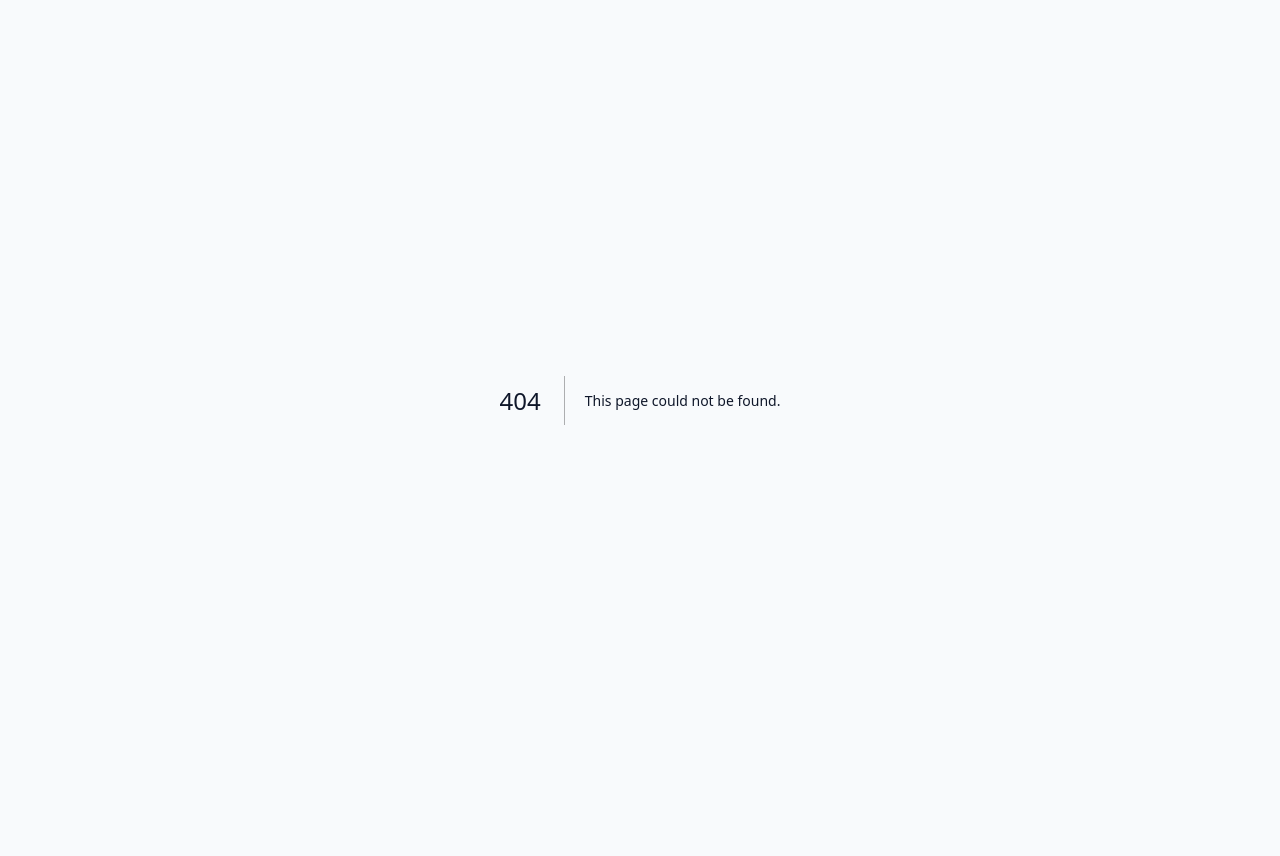
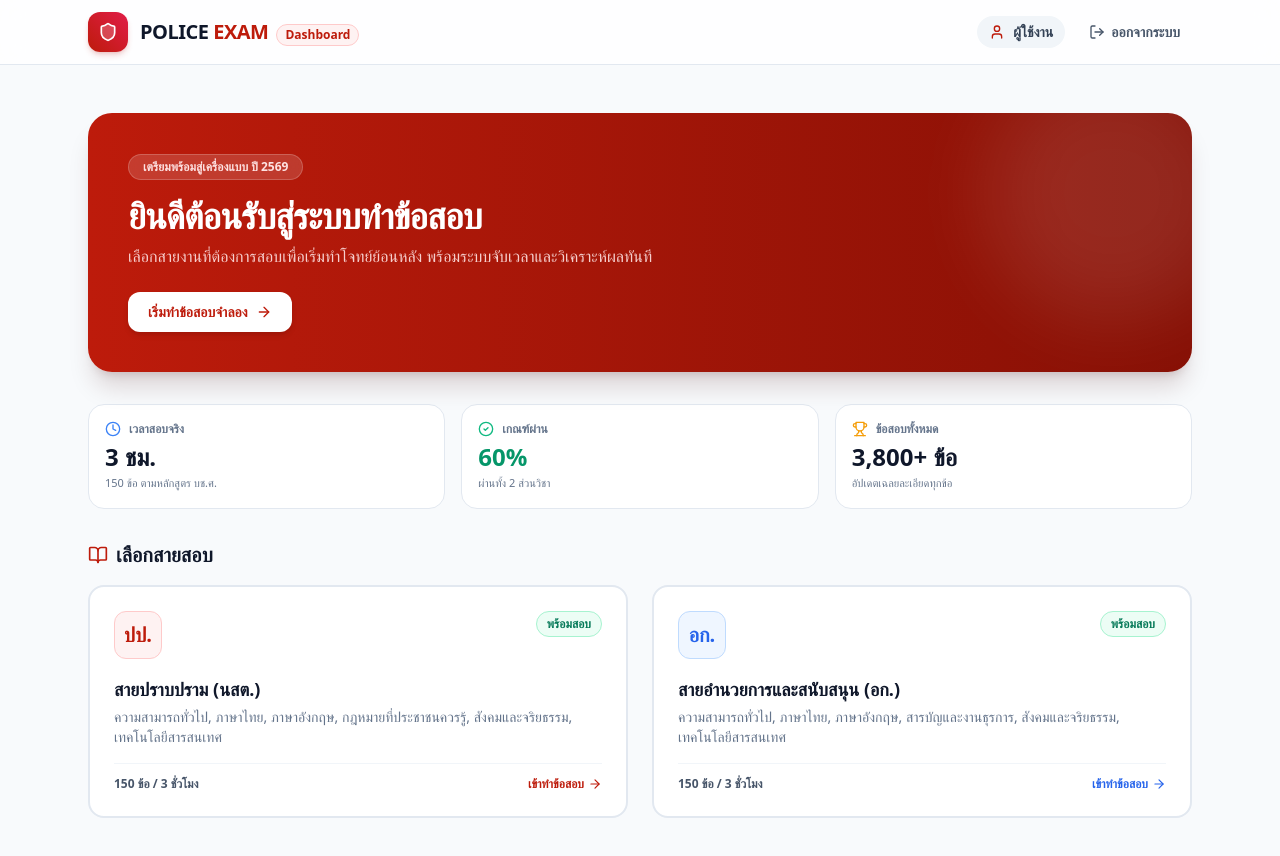
Before and after one commit to Natmin2548/police-exam-v2, a Next.js app: page /home in a window 1280 px wide. Before the commit this address had no page. Shown: the top 856 px of the page. Before the commit the page ends 800 px from the top, so only its background shows below. Built offline with nearby package versions, Linux system fonts and the light colour scheme.

Commit message:
feat: add home dashboard page

```diff
--- /dev/null
+++ b/src/app/home/page.tsx
@@ -0,0 +1,159 @@
+"use client";
+
+import React from "react";
+import Link from "next/link";
+import { Shield, BookOpen, User, LogOut, ArrowRight, CheckCircle2, Trophy, Clock } from "lucide-react";
+
+export default function HomePage() {
+  return (
+    <main className="min-h-screen bg-slate-50 text-slate-900">
+      {/* Top Navbar for Home */}
+      <header className="sticky top-0 z-40 bg-white/80 backdrop-blur-md border-b border-slate-200">
+        <div className="max-w-6xl mx-auto px-4 sm:px-6 h-16 flex items-center justify-between">
+          <div className="flex items-center gap-3">
+            <div className="w-10 h-10 rounded-xl bg-gradient-to-tr from-[#BD1B0B] to-rose-600 flex items-center justify-center text-white shadow-md shadow-red-700/20">
+              <Shield className="w-5 h-5 fill-white/20" />
+            </div>
+            <div>
+              <span className="font-black text-slate-900 tracking-tight text-lg sm:text-xl">
+                POLICE <span className="text-[#BD1B0B]">EXAM</span>
+              </span>
+              <span className="hidden sm:inline-block ml-2 text-xs font-semibold px-2 py-0.5 rounded-full bg-red-50 text-[#BD1B0B] border border-red-200">
+                Dashboard
+              </span>
+            </div>
+          </div>
+
+          <div className="flex items-center gap-3">
+            <div className="flex items-center gap-2 px-3 py-1.5 rounded-full bg-slate-100 text-slate-700 text-xs sm:text-sm font-medium">
+              <User className="w-4 h-4 text-[#BD1B0B]" />
+              <span className="font-semibold">ผู้ใช้งาน</span>
+            </div>
+            <Link
+              href="/"
+              className="inline-flex items-center gap-1.5 text-xs sm:text-sm font-bold text-slate-600 hover:text-red-600 px-3 py-1.5 rounded-xl hover:bg-red-50 transition-colors"
+            >
+              <LogOut className="w-4 h-4" />
+              <span>ออกจากระบบ</span>
+            </Link>
+          </div>
+        </div>
+      </header>
+
+      {/* Main Content Container */}
+      <div className="max-w-6xl mx-auto px-4 sm:px-6 py-8 sm:py-12">
+        {/* Welcome Banner */}
+        <div className="relative overflow-hidden rounded-3xl bg-gradient-to-r from-[#BD1B0B] to-[#871005] p-6 sm:p-10 text-white shadow-xl shadow-red-950/15 mb-8">
+          <div className="absolute top-0 right-0 -translate-y-12 translate-x-12 w-64 h-64 rounded-full bg-white/10 blur-2xl pointer-events-none" />
+          <div className="relative z-10 max-w-2xl">
+            <div className="inline-flex items-center gap-2 bg-white/15 backdrop-blur-md px-3.5 py-1 rounded-full text-xs font-bold text-red-100 mb-4 border border-white/20">
+              <span>เตรียมพร้อมสู่เครื่องแบบ ปี 2569</span>
+            </div>
+            <h1 className="text-2xl sm:text-4xl font-black tracking-tight mb-2">
+              ยินดีต้อนรับสู่ระบบทำข้อสอบ
+            </h1>
+            <p className="text-sm sm:text-base text-red-100/90 font-medium leading-relaxed mb-6">
+              เลือกสายงานที่ต้องการสอบเพื่อเริ่มทำโจทย์ย้อนหลัง พร้อมระบบจับเวลาและวิเคราะห์ผลทันที
+            </p>
+
+            <div className="flex flex-wrap gap-3">
+              <button
+                type="button"
+                className="inline-flex items-center gap-2 bg-white text-[#BD1B0B] hover:bg-red-50 active:scale-98 text-sm font-extrabold px-5 py-2.5 rounded-xl shadow-md transition-all cursor-pointer"
+              >
+                <span>เริ่มทำข้อสอบจำลอง</span>
+                <ArrowRight className="w-4 h-4" />
+              </button>
+            </div>
+          </div>
+        </div>
+
+        {/* Quick Stats Cards */}
+        <div className="grid grid-cols-2 sm:grid-cols-3 gap-3 sm:gap-4 mb-8">
+          <div className="bg-white border border-slate-200 rounded-2xl p-4 shadow-xs">
+            <div className="flex items-center gap-2 text-slate-500 text-xs font-bold mb-1">
+              <Clock className="w-4 h-4 text-blue-500" />
+              <span>เวลาสอบจริง</span>
+            </div>
+            <div className="text-xl sm:text-2xl font-black text-slate-900">3 ชม.</div>
+            <div className="text-[11px] text-slate-500 mt-0.5">150 ข้อ ตามหลักสูตร บช.ศ.</div>
+          </div>
+
+          <div className="bg-white border border-slate-200 rounded-2xl p-4 shadow-xs">
+            <div className="flex items-center gap-2 text-slate-500 text-xs font-bold mb-1">
+              <CheckCircle2 className="w-4 h-4 text-emerald-500" />
+              <span>เกณฑ์ผ่าน</span>
+            </div>
+            <div className="text-xl sm:text-2xl font-black text-emerald-600">60%</div>
+            <div className="text-[11px] text-slate-500 mt-0.5">ผ่านทั้ง 2 ส่วนวิชา</div>
+          </div>
+
+          <div className="col-span-2 sm:col-span-1 bg-white border border-slate-200 rounded-2xl p-4 shadow-xs">
+            <div className="flex items-center gap-2 text-slate-500 text-xs font-bold mb-1">
+              <Trophy className="w-4 h-4 text-amber-500" />
+              <span>ข้อสอบทั้งหมด</span>
+            </div>
+            <div className="text-xl sm:text-2xl font-black text-slate-900">3,800+ ข้อ</div>
+            <div className="text-[11px] text-slate-500 mt-0.5">อัปเดตเฉลยละเอียดทุกข้อ</div>
+          </div>
+        </div>
+
+        {/* Exam Categories */}
+        <h2 className="text-lg sm:text-xl font-black text-slate-900 mb-4 flex items-center gap-2">
+          <BookOpen className="w-5 h-5 text-[#BD1B0B]" />
+          <span>เลือกสายสอบ</span>
+        </h2>
+
+        <div className="grid grid-cols-1 md:grid-cols-2 gap-4 sm:gap-6">
+          {/* Track 1: ปราบปราม */}
+          <div className="bg-white border-2 border-slate-200 hover:border-red-500 rounded-2xl p-5 sm:p-6 transition-all hover:shadow-lg group cursor-pointer">
+            <div className="flex items-start justify-between mb-4">
+              <div className="w-12 h-12 rounded-xl bg-red-50 border border-red-200 text-[#BD1B0B] flex items-center justify-center font-black text-xl group-hover:scale-105 transition-transform">
+                ปป.
+              </div>
+              <span className="text-xs font-bold px-2.5 py-1 rounded-full bg-emerald-50 text-emerald-700 border border-emerald-200">
+                พร้อมสอบ
+              </span>
+            </div>
+            <h3 className="text-lg font-black text-slate-900 group-hover:text-[#BD1B0B] transition-colors mb-1">
+              สายปราบปราม (นสต.)
+            </h3>
+            <p className="text-xs sm:text-sm text-slate-500 font-medium mb-4">
+              ความสามารถทั่วไป, ภาษาไทย, ภาษาอังกฤษ, กฎหมายที่ประชาชนควรรู้, สังคมและจริยธรรม, เทคโนโลยีสารสนเทศ
+            </p>
+            <div className="flex items-center justify-between text-xs font-bold text-slate-600 pt-3 border-t border-slate-100">
+              <span>150 ข้อ / 3 ชั่วโมง</span>
+              <span className="inline-flex items-center gap-1 text-[#BD1B0B] group-hover:translate-x-1 transition-transform">
+                เข้าทำข้อสอบ <ArrowRight className="w-3.5 h-3.5" />
+              </span>
+            </div>
+          </div>
+
+          {/* Track 2: อำนวยการ */}
+          <div className="bg-white border-2 border-slate-200 hover:border-blue-500 rounded-2xl p-5 sm:p-6 transition-all hover:shadow-lg group cursor-pointer">
+            <div className="flex items-start justify-between mb-4">
+              <div className="w-12 h-12 rounded-xl bg-blue-50 border border-blue-200 text-blue-600 flex items-center justify-center font-black text-xl group-hover:scale-105 transition-transform">
+                อก.
+              </div>
+              <span className="text-xs font-bold px-2.5 py-1 rounded-full bg-emerald-50 text-emerald-700 border border-emerald-200">
+                พร้อมสอบ
+              </span>
+            </div>
+            <h3 className="text-lg font-black text-slate-900 group-hover:text-blue-600 transition-colors mb-1">
+              สายอำนวยการและสนับสนุน (อก.)
+            </h3>
+            <p className="text-xs sm:text-sm text-slate-500 font-medium mb-4">
+              ความสามารถทั่วไป, ภาษาไทย, ภาษาอังกฤษ, สารบัญและงานธุรการ, สังคมและจริยธรรม, เทคโนโลยีสารสนเทศ
+            </p>
+            <div className="flex items-center justify-between text-xs font-bold text-slate-600 pt-3 border-t border-slate-100">
+              <span>150 ข้อ / 3 ชั่วโมง</span>
+              <span className="inline-flex items-center gap-1 text-blue-600 group-hover:translate-x-1 transition-transform">
+                เข้าทำข้อสอบ <ArrowRight className="w-3.5 h-3.5" />
+              </span>
+            </div>
+          </div>
+        </div>
+      </div>
+    </main>
+  );
+}
```
